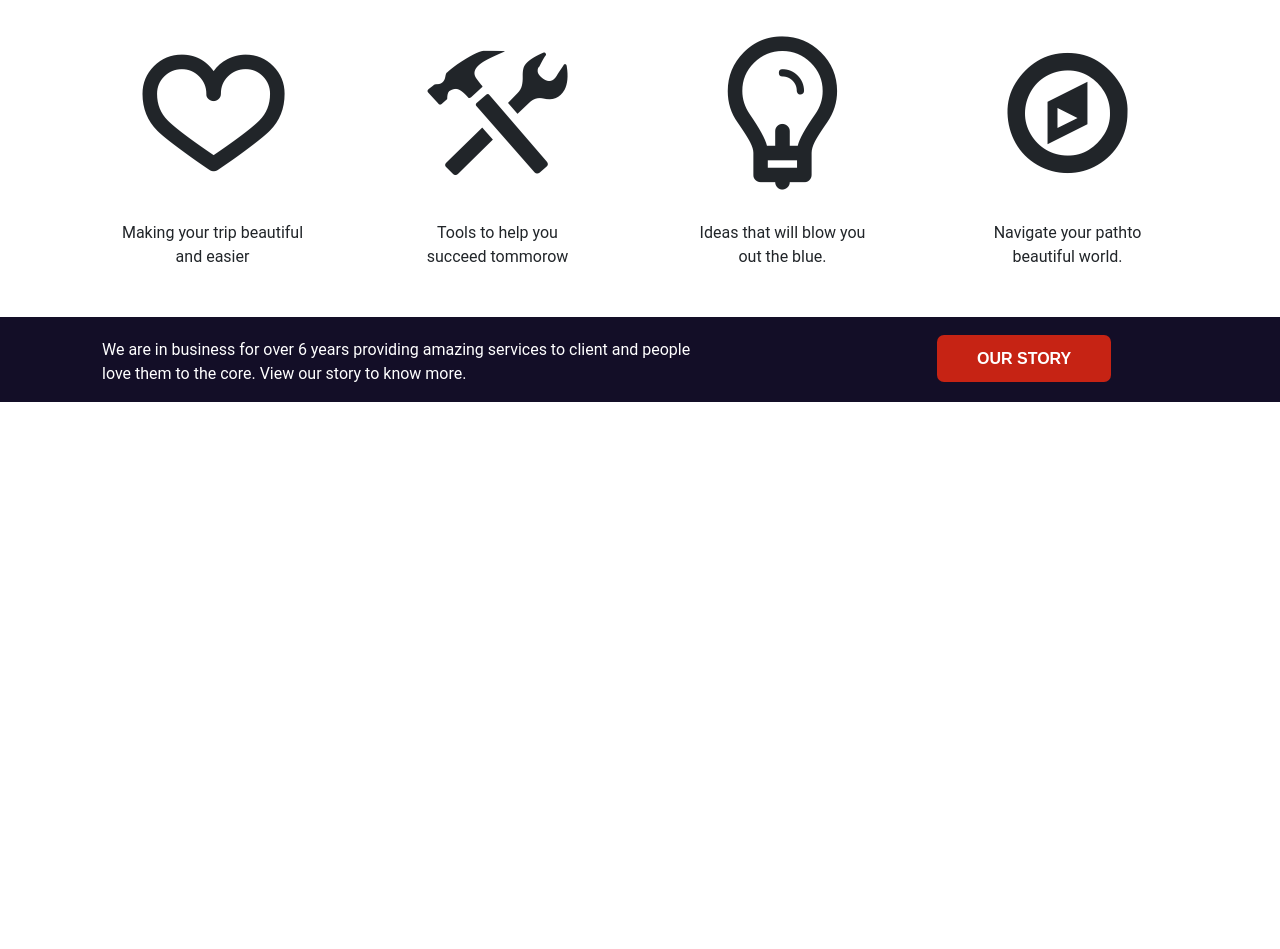
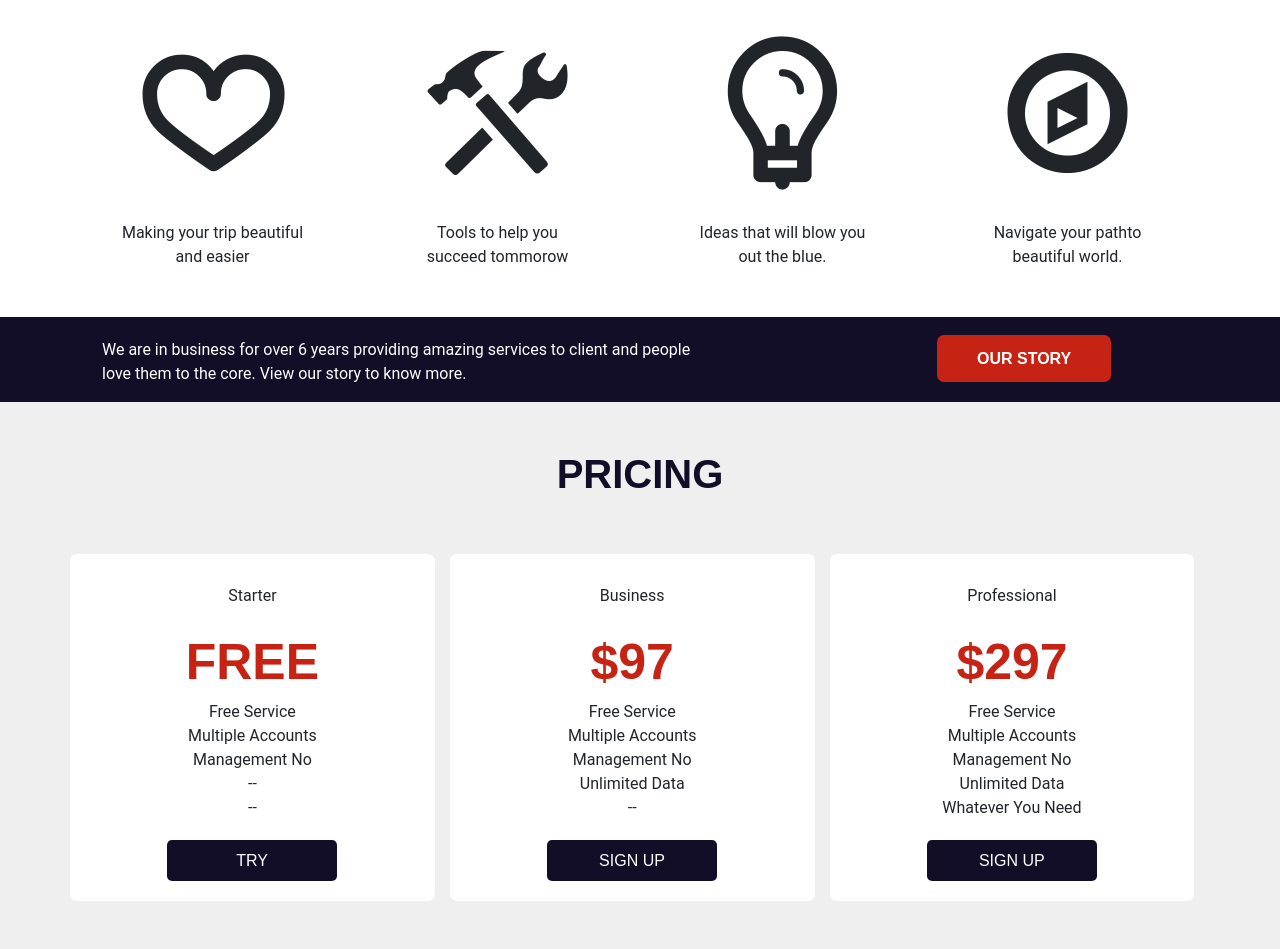
Before and after one commit to Vad1mVV/AutoMotive, a plain HTML site: page index.html in a window 1280 px wide. Shown: the part 619-1568 px from the top of the page. Before the commit the page ends 1021 px from the top, so only its background shows below. Drawn offline with Linux system fonts and the light colour scheme.

Commit message:
сделал pricing

```diff
--- a/css/style.css
+++ b/css/style.css
@@ -6,6 +6,10 @@ p {
 /* шрифты */
 
 @import url('https://fonts.googleapis.com/css2?family=Montserrat:wght@600;700&family=Roboto&display=swap');
+.MontserratReg {
+    font-family: 'Montserrat', sans-serif;
+    font-weight: 400;
+}
 .MontserratSemiBold {
     font-family: 'Montserrat', sans-serif;
     font-weight: 600;
@@ -87,3 +91,38 @@ i {
 .story__text {
     margin-left: 20px;
 }
+
+/* pricing */
+
+.pricing {
+    text-align: center;
+    background-color: #efefef;
+}
+.item {
+    padding-top: 30px;
+    border-radius: 7px;
+    margin-right: 15px;
+    width: 32%;
+}
+.pricing__caption {
+    font-size: 40px;
+    text-align: center;
+}
+.pricing__button {
+    width: 50%;
+    padding: 8px 0px;
+    border-radius: 5px;
+    margin: 20px 0 20px 85px;
+}
+.pricing__button:hover {
+    background-color: #c62314;
+}
+.pricing__link {
+    text-decoration: none;
+}
+.pricing__button:hover .pricing__link {
+    background-color: #c62314
+}
+h3 {
+    font-size: 50px;
+}
--- a/index.html
+++ b/index.html
@@ -111,6 +111,98 @@
         </div>
     </section>
 
+            <!-- pricing -->
 
+    <section class="pricing pb-5">
+        <div class="container">
+            <div class="row">
+                <div class="col-12">
+                    <h2 class="text-darkPurple text-uppercase pricing__caption MontserratSemiBold mt-5">
+                        pricing
+                    </h2>
+                </div>
+            </div>
+            <div class="row mt-5">
+                <div class="col-md-3 col-sm-12 bg-white text-align-center item">
+                    <p class="RobotoReg">
+                        Starter
+                    </p>
+                    <h3 class="text-uppercase text-red MontserratBold mt-4">
+                        free
+                    </h3>
+                    <p class="RobotoReg">
+                        Free Service
+                    </p>
+                    <p class="RobotoReg">
+                        Multiple Accounts
+                    </p>
+                    <p class="RobotoReg">
+                        Management No
+                    </p>
+                    <p class="RobotoReg">
+                        --
+                    </p>
+                    <p class="RobotoReg">
+                        --
+                    </p>
+                    <div class="bg-darkPurple pricing__button">
+                        <a href="#" class="text-uppercase pricing__link text-white MontserratReg">try</a>
+                    </div>
+                </div>
+                <div class="col-md-3 col-sm-12 bg-white text-align-center item">
+                    <p class="RobotoReg">
+                        Business
+                    </p>
+                    <h3 class="text-uppercase text-red MontserratBold mt-4">
+                        $97
+                    </h3>
+                    <p class="RobotoReg">
+                        Free Service
+                    </p>
+                    <p class="RobotoReg">
+                        Multiple Accounts
+                    </p>
+                    <p class="RobotoReg">
+                        Management No
+                    </p>
+                    <p class="RobotoReg">
+                        Unlimited Data
+                    </p>
+                    <p class="RobotoReg">
+                        --
+                    </p>
+                    <div class="bg-darkPurple pricing__button">
+                        <a href="#" class="text-uppercase pricing__link text-white bg-darkPurple MontserratReg">sign up</a>
+                    </div>
+                </div>
+                <div class="col-md-3 col-sm-12 bg-white text-align-center item">
+                    <p class="RobotoReg">
+                        Professional
+                    </p>
+                    <h3 class="text-uppercase text-red MontserratBold mt-4">
+                        $297
+                    </h3>
+                    <p class="RobotoReg">
+                        Free Service
+                    </p>
+                    <p class="RobotoReg">
+                        Multiple Accounts
+                    </p>
+                    <p class="RobotoReg">
+                        Management No
+                    </p>
+                    <p class="RobotoReg">
+                        Unlimited Data
+                    </p>
+                    <p class="RobotoReg">
+                        Whatever You Need
+                    </p>
+                    <div class="bg-darkPurple pricing__button">
+                        <a href="#" class="text-uppercase pricing__link text-white bg-darkPurple MontserratReg">sign up</a>
+                    </div>
+                </div>
+            </div>
+        </div>
+    </section>
 </body>
 </html>
```
